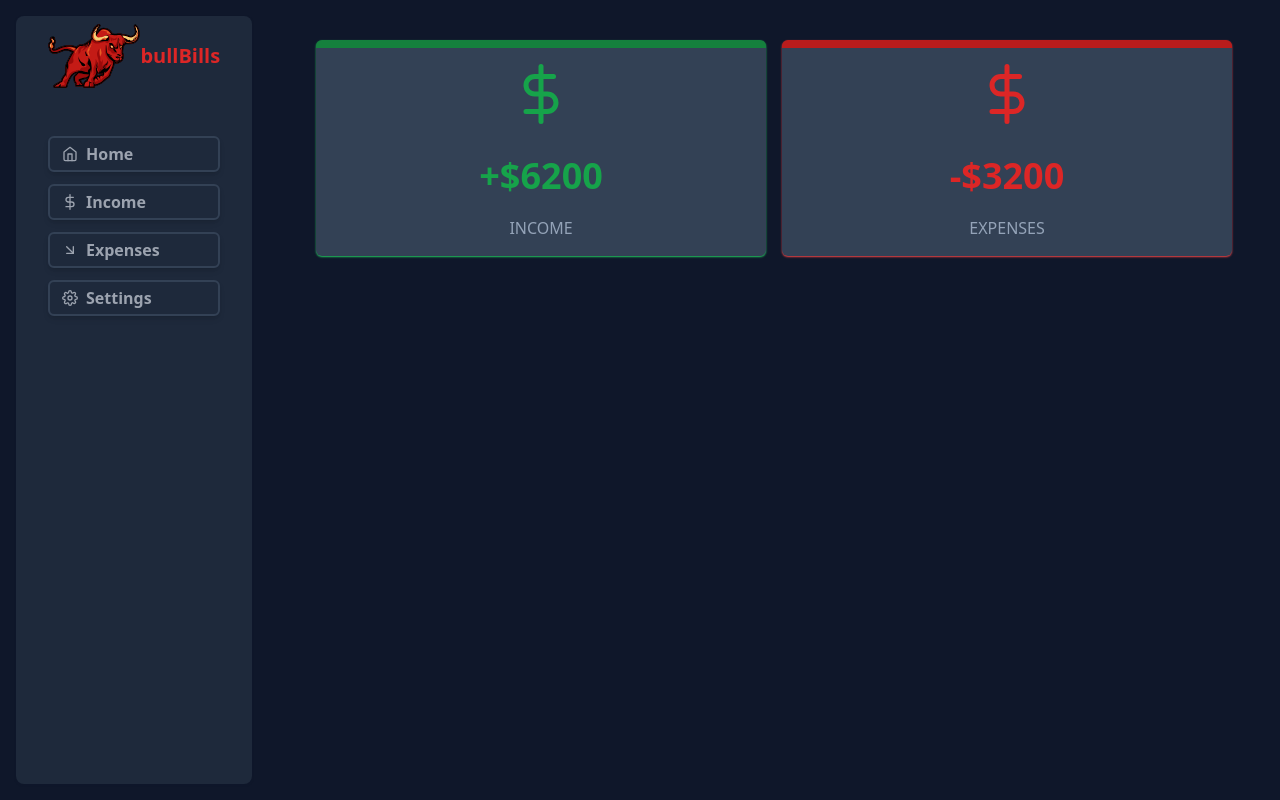
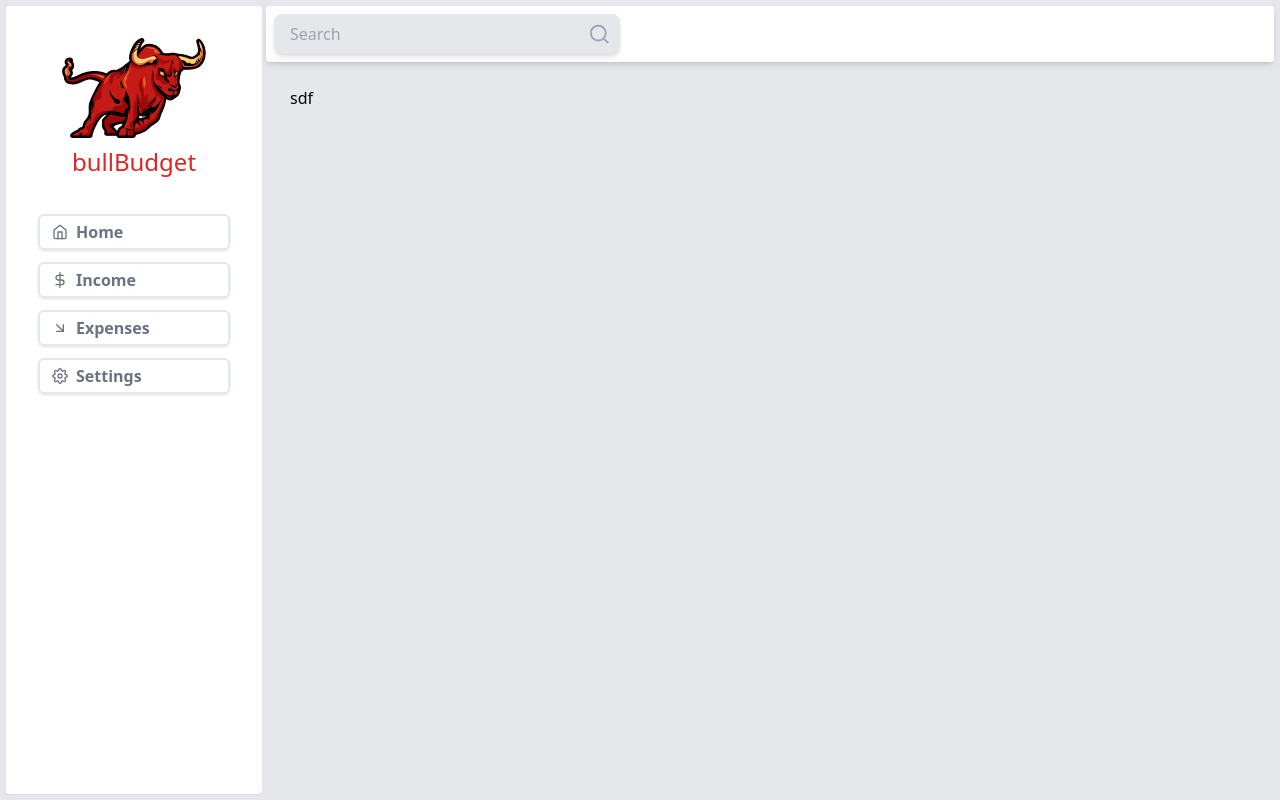
Before and after one commit to forrestw92/bullbills-expense-app, a React (Create React App) app: page / in a window 1280 px wide. Built offline with nearby package versions, Linux system fonts and the light colour scheme.

Commit message:
Better dark,light mode. Layout corrections.

```diff
--- a/src/App.js
+++ b/src/App.js
@@ -2,18 +2,21 @@ import Sidebar from "./components/Sidebar";
 import Income from "./pages/Income";
 import Home from "./pages/Home";
 import { Route, Routes } from "react-router-dom";
+import Header from "./components/Header";
 
 function App() {
   return (
-    <div className="flex flex-nowrap h-full min-h-screen bg-slate-900">
+    <div className="flex flex-row flex-nowrap h-full w-full py-1.5 px-1.5">
       <Sidebar />
-
-      <main className="flex flex-row flex-wrap h-full w-full px-10 max-w-screen-xl mx-auto ">
-        <Routes>
-          <Route path="/" element={<Home />} />
-          <Route path="/income" element={<Income />} />
-        </Routes>
-      </main>
+      <div className="flex flex-col w-full h-full mx-auto max-w-screen-xl">
+        <Header />
+        <div className="m-3 p-3 rounded h-full">
+          <Routes>
+            <Route path="/" element={<Home />} />
+            <Route path="/income" element={<Income />} />
+          </Routes>
+        </div>
+      </div>
     </div>
   );
 }
--- a/src/components/Header.js
+++ b/src/components/Header.js
@@ -1,20 +1,22 @@
 import React from "react";
-import Logo from "../images/logo.svg";
 import { FiSearch } from "react-icons/fi";
 const Header = () => {
   return (
-    <header className="h-fit bg-white dark:bg-gray-800 shadow-md rounded flex flex-row mx-1 my-1">
-      <img src={Logo} alt="logo" className="h-auto h-20 px-6 py-2" />
-      <div className="relative p-2 flex items-center justify-center ">
+    <div className="h-fit w-auto bg-white dark:bg-gray-800 shadow-md rounded flex flex-row">
+      <div className="relative p-2 flex items-center justify-center w-96">
         <input
-          className="bg-gray-200 dark:bg-gray-700 text-gray-900 dark:text-white rounded-lg py-2 px-4 w-full border-none focus-visible:outline-blue-900 focus-visible:outline-none shadow-md"
+          className=" bg-gray-200 dark:bg-gray-700 text-gray-900 dark:text-white rounded-lg py-2 px-4 w-full border-none focus-visible:outline-blue-900 focus-visible:outline-none shadow-md"
           type="search"
           placeholder="Search"
           aria-label="Search"
         />
-        <FiSearch className="relative -left-5 text-gray-900" />
+        <FiSearch
+          className={
+            "w-6 h-6 relative right-8 text-slate-400 dark:text-slate-900"
+          }
+        />
       </div>
-    </header>
+    </div>
   );
 };
 export default Header;
--- a/src/components/Sidebar.js
+++ b/src/components/Sidebar.js
@@ -1,4 +1,4 @@
-import React from "react";
+import React, { useState } from "react";
 import Logo from "../images/logo.svg";
 import {
   FiArrowDownRight,
@@ -9,10 +9,10 @@ import {
 import { Link } from "react-router-dom";
 const NavItem = ({ to, icon, text, onClick }) => {
   return (
-    <li className="text-md font-semibold text-gray-400 shadow-md rounded-md border-2 border-slate-700 hover:border-slate-400 hover:text-gray-300 my-3">
+    <li className="text-md font-semibold text-gray-500 dark:text-gray-400 shadow dark:shadow-md rounded-md border-2 border-slate-200 dark:border-slate-700 hover:border-slate-500 hover:text-gray-700  dark:hover:border-slate-400 dark:hover:text-gray-300 my-3 ">
       <Link
         to={to}
-        className="flex flex-row flex-nowrap items-center py-1 px-3"
+        className="flex flex-row flex-nowrap items-center py-1 px-3 w-48"
         onClick={onClick}
       >
         {icon}
@@ -23,21 +23,31 @@ const NavItem = ({ to, icon, text, onClick }) => {
 };
 
 const Sidebar = () => {
+  const [isOpen, setIsOpen] = useState(false);
+  const handleClick = () => {
+    setIsOpen(!isOpen);
+  };
   return (
-    <div className="min-w-fit w-64 max-w-fit flex h-auto bg-slate-800 m-4  shadow-sm shadow-slate-900  rounded-lg">
-      <div className="px-8">
-        <div className="flex h-20 items-center justify-between">
-          <img src={Logo} alt="logo" className="h-16" />
-          <h1 className="text-xl font-bold text-red-600">bullBills</h1>
-        </div>
-        <ul className="mt-10">
+    <aside
+      className={`z-10 w-64 flex flex-col flex-nowrap h-auto bg-white dark:bg-gray-800 shadow-sm  rounded h-full mr-1 `}
+    >
+      <div className="px-8 py-6 mx-auto">
+        <img src={Logo} alt="logo" className="h-auto h-20 px-6 py-2 " />
+        <h1 className="text-2xl text-red-600 text-center">bullBudget</h1>
+      </div>
+      <div
+        className={`relative z-10 left-10 top-2 w-14 h-14 bg-slate-800 rounded-r-sm md:hidden flex items-center justify-center p-1 border border-slate-900`}
+        onClick={handleClick}
+      ></div>
+      <nav className="px-8 w">
+        <ul>
           <NavItem to="/" icon={<FiHome />} text="Home" />
           <NavItem to="/income" icon={<FiDollarSign />} text="Income" />
           <NavItem to="/expenses" icon={<FiArrowDownRight />} text="Expenses" />
           <NavItem to="/settings" icon={<FiSettings />} text="Settings" />
         </ul>
-      </div>
-    </div>
+      </nav>
+    </aside>
   );
 };
 
--- a/src/pages/Home.js
+++ b/src/pages/Home.js
@@ -1,25 +1,7 @@
 import React from "react";
-import { FiDollarSign } from "react-icons/fi";
 
 const Home = () => {
-  return (
-    <div className="flex flex-col py-10 w-full lg:flex-row">
-      <div className="px-2 py-5 lg:py-0 w-full">
-        <div className="flex flex-col text-center bg-slate-700 shadow-green-500 shadow-sm rounded-md py-4 border-t-8 border-t-green-700 text-green-600">
-          <FiDollarSign className="text-green-600 m-auto text-6xl mb-4" />
-          <p className=" text-4xl font-bold mx-7 mt-4">+$6200</p>
-          <h1 className="pt-5 text-slate-400 uppercase">Income</h1>
-        </div>
-      </div>
-      <div className="px-2 py-5 lg:py-0 w-full">
-        <div className="flex flex-col text-center bg-slate-700 shadow-red-500 shadow-sm rounded-md py-4 border-t-8 border-t-red-700 text-red-600">
-          <FiDollarSign className="text-red-600 m-auto text-6xl mb-4" />
-          <p className=" text-4xl font-bold mx-7 mt-4">-$3200</p>
-          <h1 className="pt-5 text-slate-400 uppercase">Expenses</h1>
-        </div>
-      </div>
-    </div>
-  );
+  return <div className="flex flex-col w-full">sdf</div>;
 };
 
 export default Home;
--- a/src/pages/Income.js
+++ b/src/pages/Income.js
@@ -2,7 +2,7 @@ import React from "react";
 
 const Income = () => {
   return (
-    <div>
+    <div className="">
       <h1>Income</h1>
     </div>
   );
```
